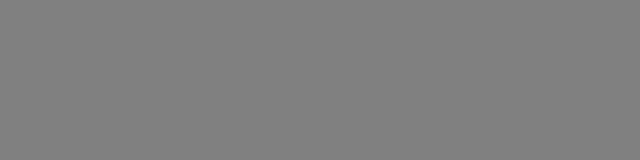
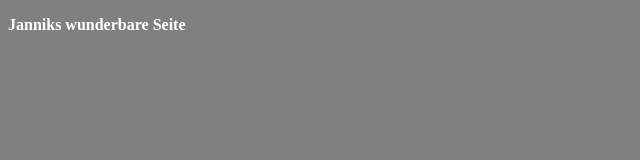
Before and after one commit to 30jannik06/30jannik06.github.io, a plain HTML site: page index.html in a window 1280 px wide. Shown: the whole page, without its empty margins (0-640 px from the left). Drawn offline with Linux system fonts and the light colour scheme.

Commit message:
Update index.html

```diff
--- a/index.html
+++ b/index.html
@@ -7,7 +7,9 @@
     <title>Janniks Seite</title>
 </head>
 
-<body style="background-color: gray; height: 100vh; min-height: 100vh; width: 100%;">
+<body
+    style="background-color: gray; flex: auto; justify-content: center;align-items: center; height: 100%; width: auto;">
+    <p style="color: white; font-weight: bold;">Janniks wunderbare Seite</p>
 
 </body>
 
```
